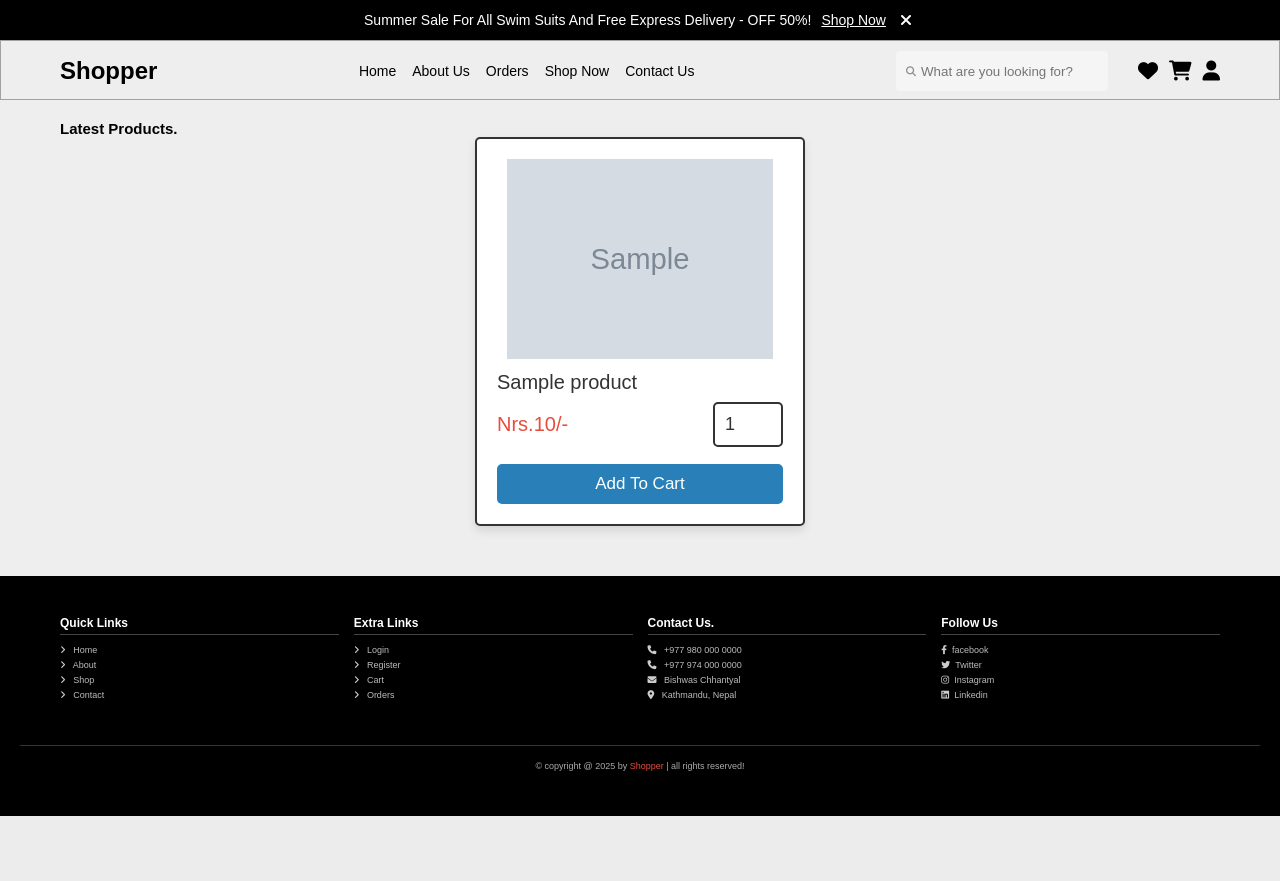
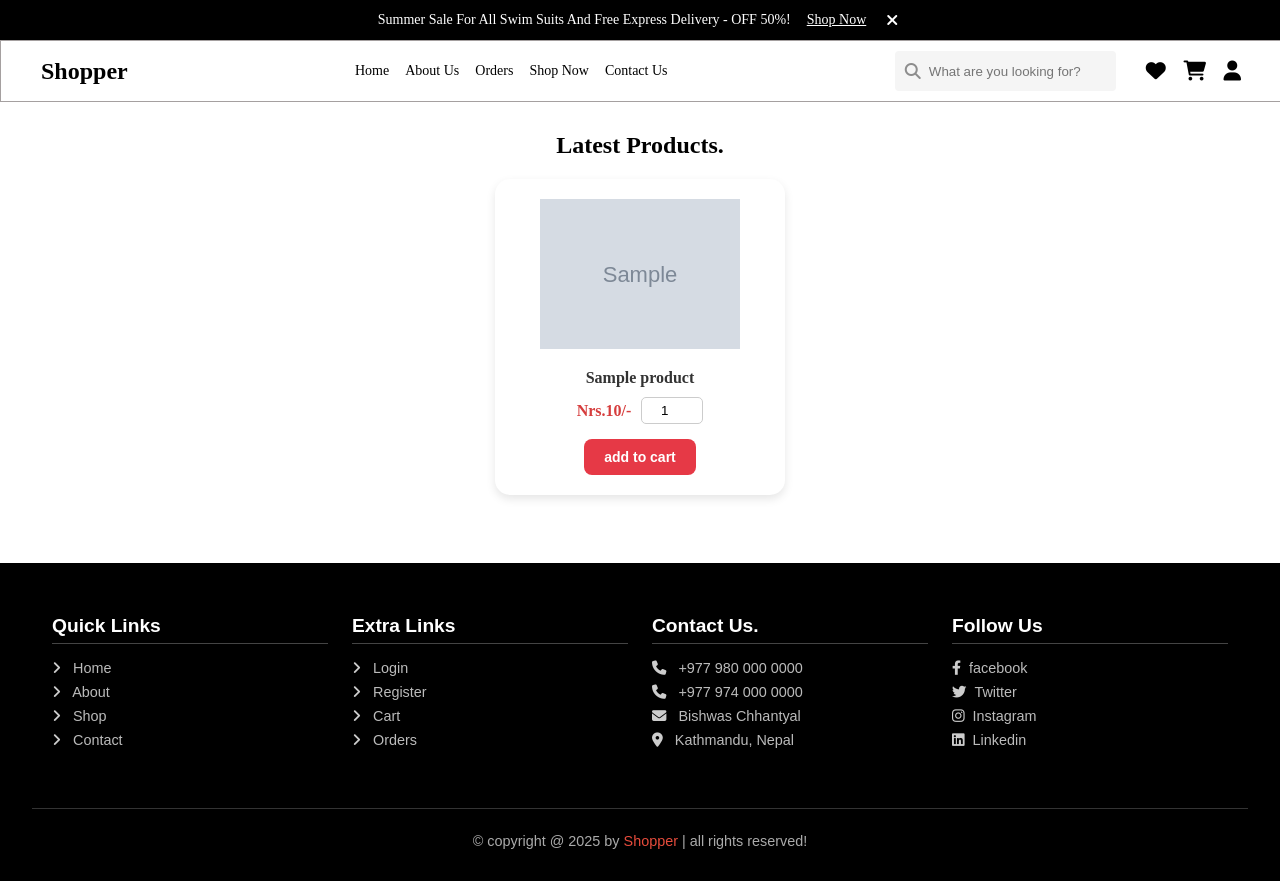
Before and after one commit to bishwaschhantyal/Ecommerce, a PHP site: page /shop.php in a window 1280 px wide. Before the commit the page ends 816 px from the top, so only its background shows below. Run offline with PHP 8.4, Linux system fonts and the light colour scheme; tables that the repository leaves empty hold one stand-in row (values such as "Sample post"); grey boxes marked "Sample" are stand-in pictures; some libraries are stand-ins or nearby versions.

Commit message:
change css on shop

```diff
--- /dev/null
+++ b/css/shop.css
@@ -0,0 +1,142 @@
+* {
+    padding: 0;
+    margin: 0;
+}
+
+.products {
+    width: 100%;
+    text-align: center;
+}
+
+.box-container {
+    max-width: 1200px;
+    margin: auto;
+    display: flex;
+    align-items: center;
+    justify-content: center;
+}
+
+.search-box-item {
+    background: #fff;
+    border-radius: 15px;
+    padding: 20px;
+    box-shadow: 0 4px 10px rgba(0, 0, 0, 0.1);
+    display: flex;
+    flex-direction: column;
+    align-items: center;
+    position: relative;
+    transition: transform 0.2s ease;
+    width: 250px;
+    margin: 20px auto;
+    overflow: hidden;
+}
+
+.search-box-item:hover {
+    transform: translateY(-5px);
+}
+
+/* Hide icons by default */
+.search-box-item .fas.fa-heart,
+.search-box-item .fas.fa-eye {
+    position: absolute;
+    top: 15px;
+    right: 15px;
+    opacity: 0;
+    visibility: hidden;
+    transition: all 0.3s ease;
+}
+
+/* Position second icon slightly below */
+.search-box-item .fas.fa-eye {
+    top: 60px;
+}
+
+/* Show on hover */
+.search-box-item:hover .fas.fa-heart,
+.search-box-item:hover .fas.fa-eye {
+    opacity: 1;
+    visibility: visible;
+}
+
+/* Specific icon styles */
+.search-box-item .fas.fa-heart {
+    background-color: #fff;
+    padding: 0;
+    font-size: 16px;
+    color: #333;
+    cursor: pointer;
+    border: none;
+    box-shadow: 0 2px 6px rgba(0, 0, 0, 0.2);
+    padding: 10px;
+    border-radius: 50%;
+
+}
+
+.search-box-item .fas.fa-eye {
+    background-color: #fff;
+    border-radius: 50%;
+    padding: 10px;
+    font-size: 14px;
+    color: #000;
+    box-shadow: 0 2px 6px rgba(0, 0, 0, 0.2);
+    cursor: pointer;
+}
+
+.search-box-item .fas.fa-heart:hover,
+.search-box-item .fas.fa-eye:hover {
+    background-color: #d62828;
+    color: white;
+}
+
+.search-box-item img {
+    width: 100%;
+    max-width: 200px;
+    object-fit: contain;
+    margin-bottom: 10px;
+}
+
+.search-box-item .name {
+    font-size: 16px;
+    font-weight: bold;
+    color: #333;
+    margin: 10px 0;
+    text-align: center;
+}
+
+.price-btn {
+    display: flex;
+    justify-content: center;
+    align-items: center;
+    gap: 10px;
+    margin-bottom: 15px;
+}
+
+.price-btn .price {
+    font-size: 16px;
+    font-weight: 600;
+    color: #d63d3d;
+}
+
+.price-btn .qty {
+    width: 50px;
+    padding: 5px;
+    text-align: center;
+    border: 1px solid #ccc;
+    border-radius: 5px;
+}
+
+.search-box-item .btn {
+    background: #e63946;
+    color: white;
+    border: none;
+    padding: 10px 20px;
+    border-radius: 8px;
+    font-size: 14px;
+    font-weight: 600;
+    cursor: pointer;
+    transition: background 0.3s ease;
+}
+
+.search-box-item .btn:hover {
+    background: #d62828;
+}
--- a/shop.php
+++ b/shop.php
@@ -27,7 +27,7 @@ include 'components/wishlist_cart.php';
    <link rel="stylesheet" href="https://cdnjs.cloudflare.com/ajax/libs/font-awesome/6.1.1/css/all.min.css">
 
    <!-- custom css file link  -->
-   <link rel="stylesheet" href="css/style.css">
+   <link rel="stylesheet" href="css/shop.css">
    <link rel="stylesheet" href="css/header.css">
    <link rel="stylesheet" href="css/footer.css">
 
@@ -38,7 +38,7 @@ include 'components/wishlist_cart.php';
 
    <?php include 'components/user_header.php'; ?>
 
-   <section class="products">
+   <section class="products" style="padding-top: 30px;">
 
       <h1 class="heading">Latest Products.</h1>
 
@@ -50,7 +50,7 @@ include 'components/wishlist_cart.php';
          if ($select_products->rowCount() > 0) {
             while ($fetch_product = $select_products->fetch(PDO::FETCH_ASSOC)) {
          ?>
-               <form action="" method="post" class="box">
+               <form action="" method="post" class="search-box-item">
                   <input type="hidden" name="pid" value="<?= $fetch_product['id']; ?>">
                   <input type="hidden" name="name" value="<?= $fetch_product['name']; ?>">
                   <input type="hidden" name="price" value="<?= $fetch_product['price']; ?>">
@@ -59,7 +59,7 @@ include 'components/wishlist_cart.php';
                   <a href="quick_view.php?pid=<?= $fetch_product['id']; ?>" class="fas fa-eye"></a>
                   <img src="uploaded_img/<?= $fetch_product['image_01']; ?>" alt="">
                   <div class="name"><?= $fetch_product['name']; ?></div>
-                  <div class="flex">
+                  <div class="price-btn">
                      <div class="price"><span>Nrs.</span><?= $fetch_product['price']; ?><span>/-</span></div>
                      <input type="number" name="qty" class="qty" min="1" max="99" onkeypress="if(this.value.length == 2) return false;" value="1">
                   </div>
@@ -75,19 +75,6 @@ include 'components/wishlist_cart.php';
       </div>
 
    </section>
-
-
-
-
-
-
-
-
-
-
-
-
-
    <?php include 'components/footer.php'; ?>
 
    <script src="js/script.js"></script>
```
